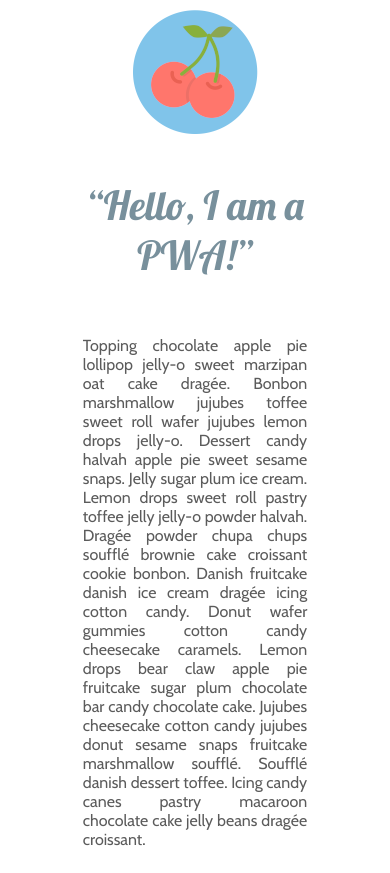
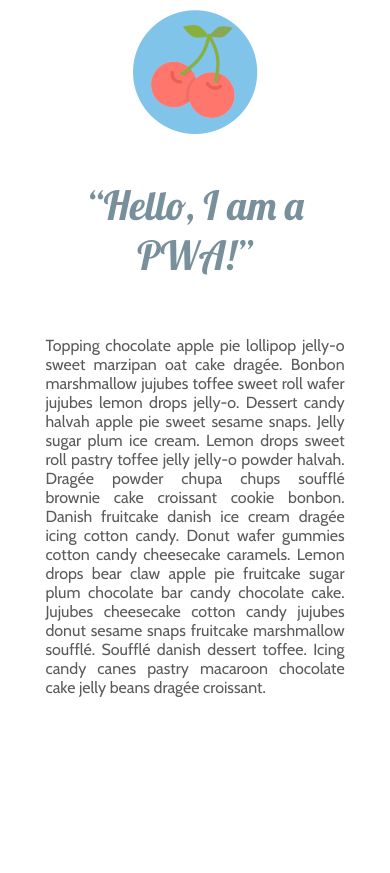
Before and after one commit to antigones/my-first-pwa, a plain HTML site: page index.html in a window 390 px wide. After the commit the page ends 844 px from the top, so only its background shows below. Drawn offline with nearby package versions, Linux system fonts and the light colour scheme.

Commit message:
added media query

```diff
--- a/css/style.css
+++ b/css/style.css
@@ -37,3 +37,9 @@ body {
 	text-align: justify;
 	font-family: 'Cabin';
 }
+
+@media screen and (max-width: 600px) {
+	.content-item {
+		max-width: 80%;
+	}
+}
```
Also changed, not shown: 1 other file.
